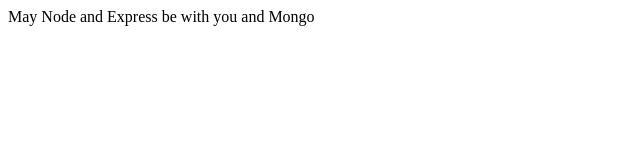
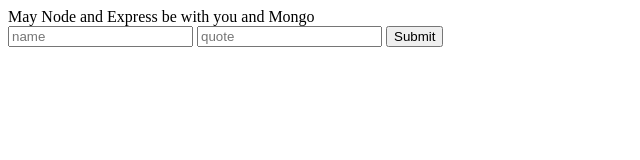
Before and after one commit to Nanofication/CEM_Tutorial, a website: page index.html in a window 1280 px wide. Shown: the whole page, without its empty margins (0-640 px from the left). Drawn offline with Linux system fonts and the light colour scheme.

Commit message:
Added body-parser. This is used to read data from <form>

```diff
--- a/index.html
+++ b/index.html
@@ -7,4 +7,11 @@
 <body>
   May Node and Express be with you and Mongo
 </body>
+
+<form action="/quotes" method="POST">
+  <input type="text" placeholder="name" name = "name">
+  <input type="text" placeholder="quote" name = "quote">
+  <button type="submit">Submit</button>
+</form>
+
 </html>
--- a/package.json
+++ b/package.json
@@ -18,6 +18,7 @@
   },
   "homepage": "https://github.com/Nanofication/CEM_Tutorial#readme",
   "dependencies": {
+    "body-parser": "^1.17.2",
     "express": "^4.15.3"
   },
   "devDependencies": {
--- a/server.js
+++ b/server.js
@@ -6,6 +6,9 @@
 })
 // Note: Request and response are usually written as req and res respectively
 
+app.post('/quotes', (req, res) => {
+  console.log("So this worked hahaha!")
+})
 
 app.listen(3000, function(){
   console.log('listening on 3000')
```
